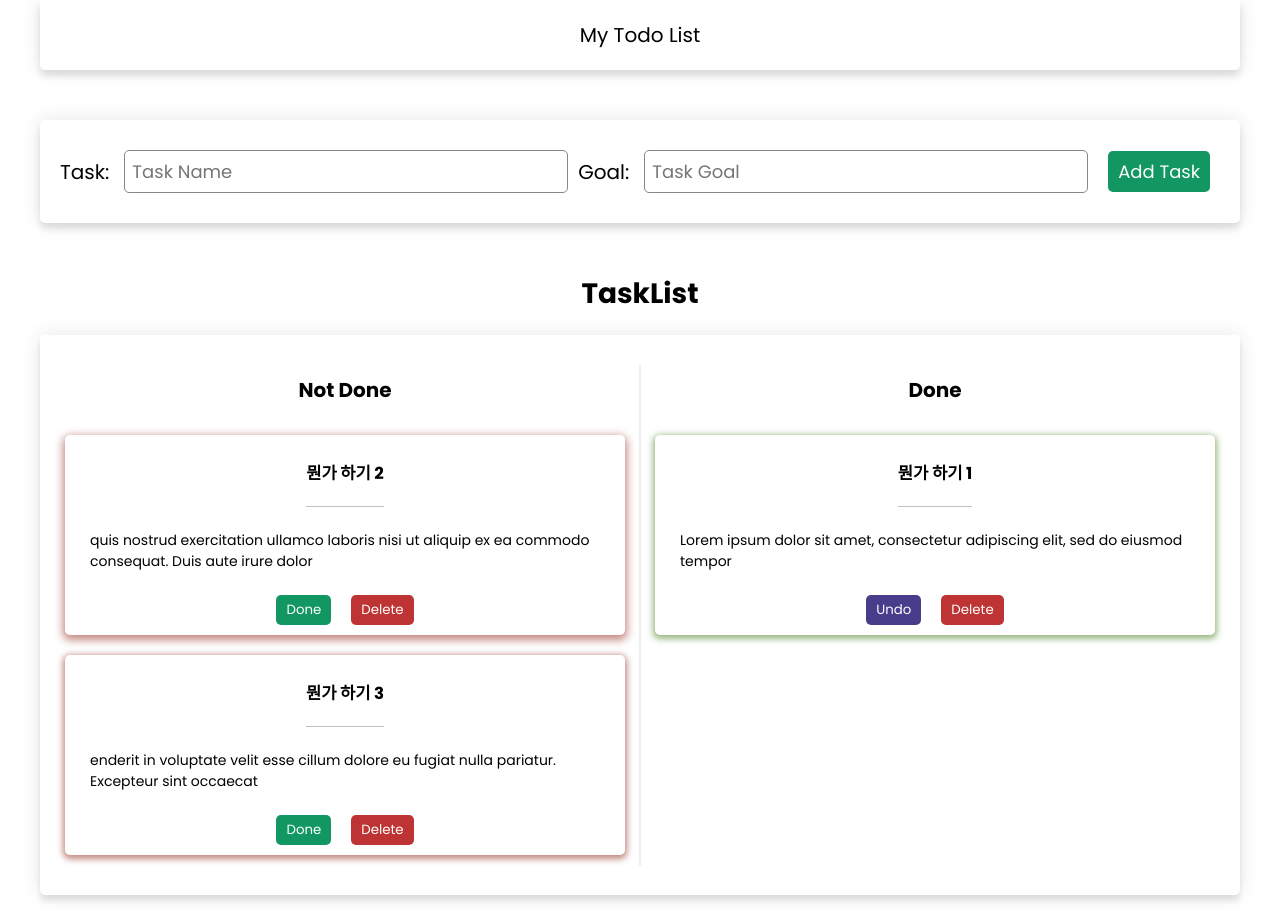
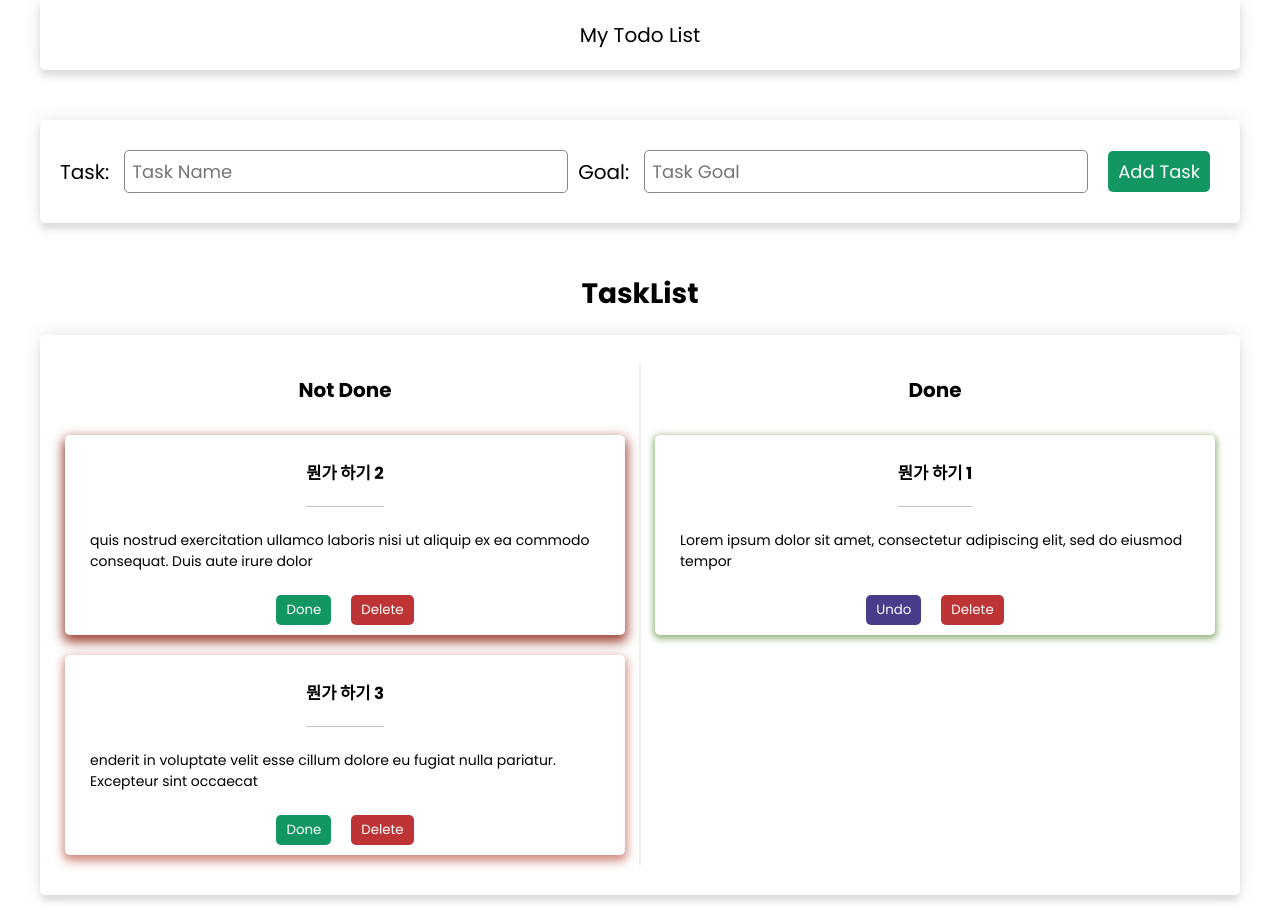
Before and after one commit to JungHBae/Todo, a React (Create React App) app: page / in a window 1280 px wide. In both pictures the pointer is over the item 345 px from the left and 535 px from the top of the page. Built offline with nearby package versions, Linux system fonts and the light colour scheme.

Commit message:
Minor changes to TaskCard, fixed card shadow

```diff
--- a/src/components/AddTask.js
+++ b/src/components/AddTask.js
@@ -17,7 +17,6 @@ const AddTask = () => {
     return id;
   };
 
-  console.log("addtask");
   const taskName = useRef("");
   const goal = useRef("");
 
--- a/src/components/TaskCard.css
+++ b/src/components/TaskCard.css
@@ -26,11 +26,12 @@
   box-shadow: rgba(48, 114, 0, 0.8) 0px 3px 8px 2px;
 }
 .taskcard li.incomplete {
-  box-shadow: rgba(135, 20, 0, 0.5) 0px 2px 6px 2px;
+  box-shadow: rgba(163, 25, 0, 0.5) 0px 4px 10px 2px;
 }
 .taskcard li.incomplete:hover {
-  box-shadow: rgba(135, 20, 0, 0.5) 0px 3px 8px 2px;
+  box-shadow: rgba(135, 20, 0, 0.8) 0px 5px 12px 2px;
 }
+
 .taskcard button.delete {
   background-color: #be3434;
 }
--- a/src/components/TaskCard.js
+++ b/src/components/TaskCard.js
@@ -16,6 +16,9 @@ export const TaskCard = ({ task }) => {
     dispatch(toggleCompleted(id));
   }
 
+  // event.preventDefault();
+  // event.stopPropagation();
+  // to stop event bubbling, triggering Link click event when pressing Delete or Undo/Done buttons
   return (
     <Link to={`/tasks/${task.id}`}>
       <div className="taskcard">
```
Also changed, not shown: 1 other file (tests, documents, lock files or other folders).
